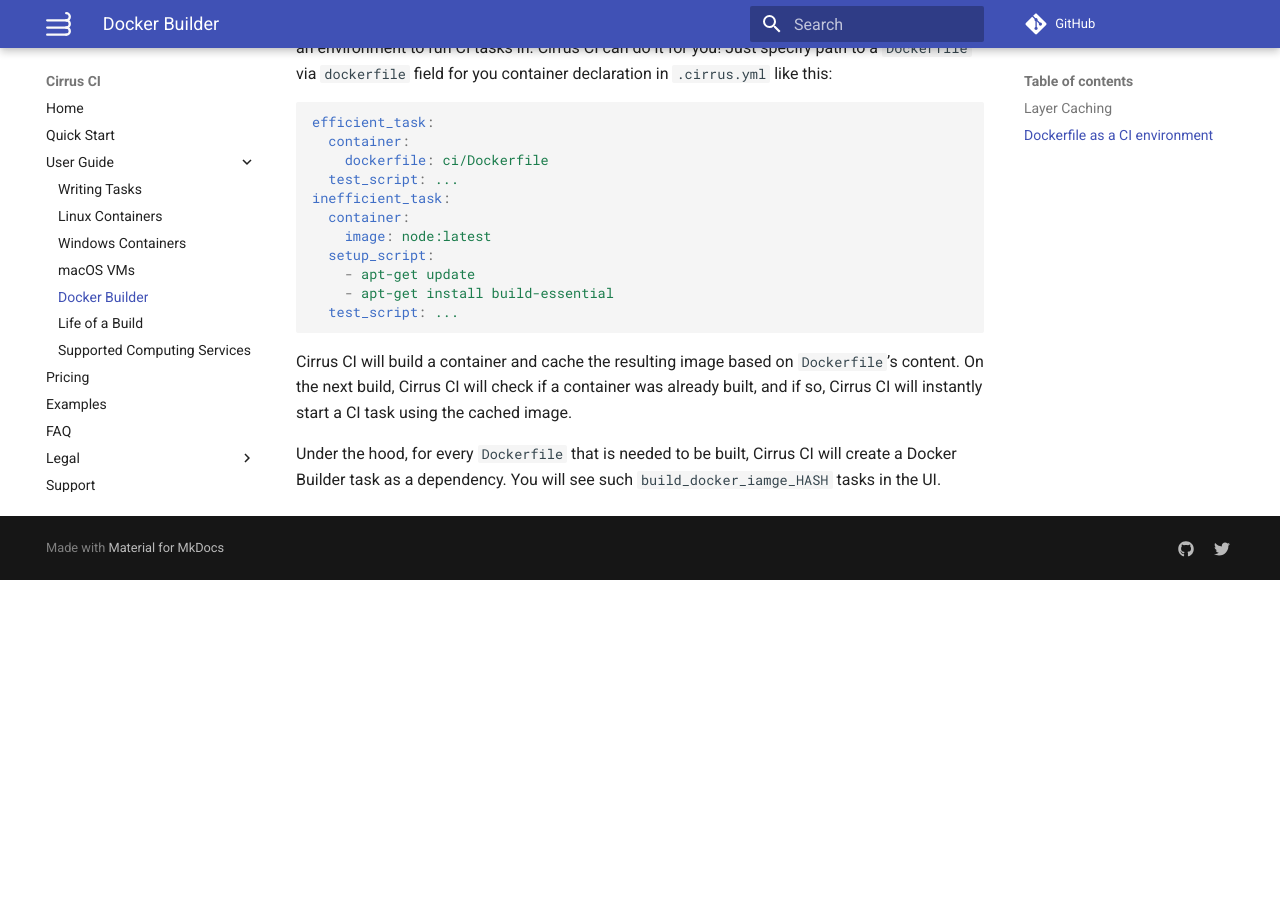
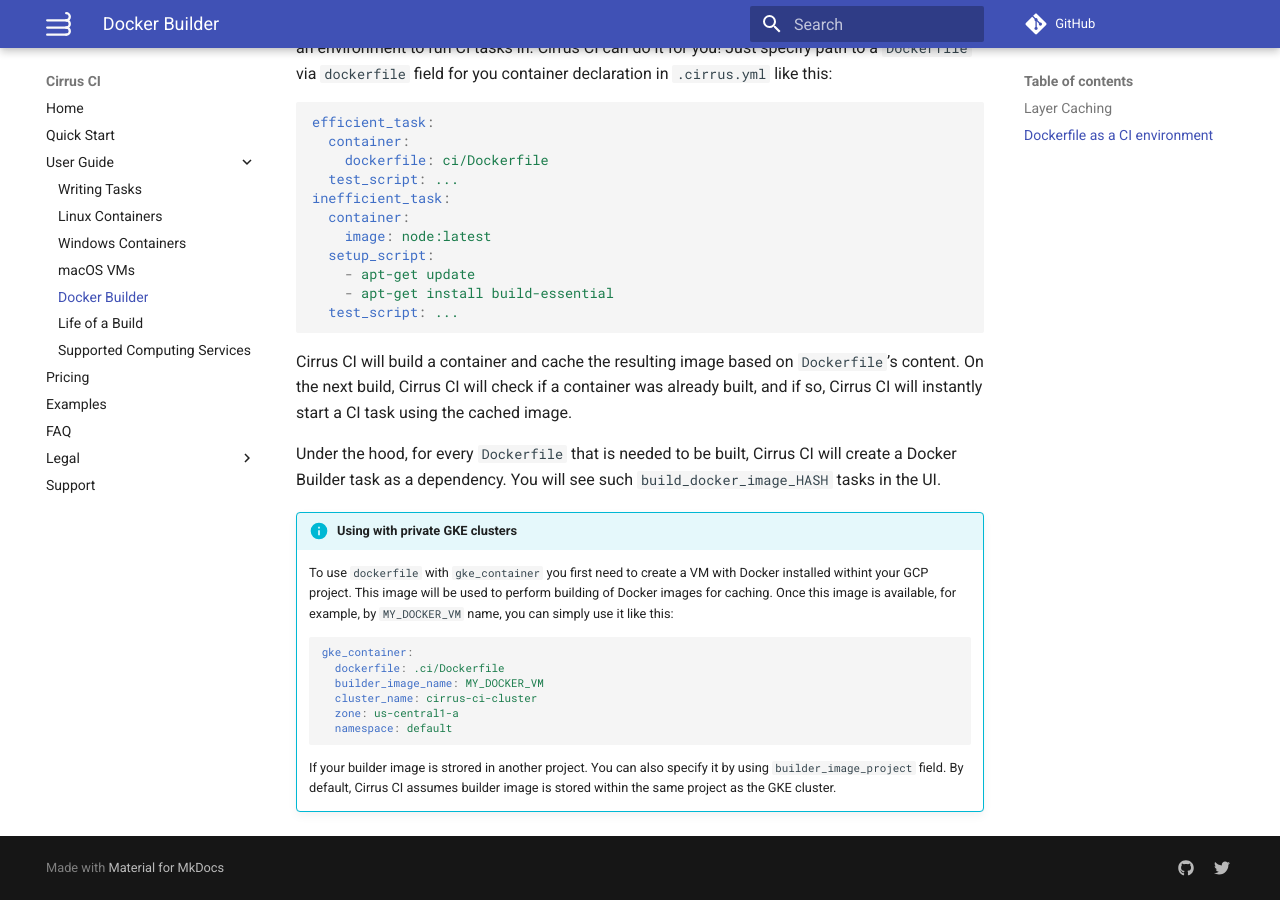
Before and after one commit to cirruslabs/cirrus-ci-docs, an MkDocs documentation site: the page built from docs/guide/docker-builder.md, in a window 1280 px wide and 900 px high, scrolled down 1249 px. Built offline with MkDocs 1.6.1 and Material for MkDocs 9.7.7, drawn with Linux system fonts in a browser that asks for light colours; comment, search, counter and statistics services are not loaded; before the commit the page ends 1829 px from its top, so only the background shows below that.

Commit message:
Using Docker Builder with private GKE clusters

````diff
--- a/docs/guide/docker-builder.md
+++ b/docs/guide/docker-builder.md
@@ -72,4 +72,22 @@ Cirrus CI will build a container and cache the resulting image based on `Dockerf
 Cirrus CI will check if a container was already built, and if so, Cirrus CI will instantly start a CI task using the cached image.
 
 Under the hood, for every `Dockerfile` that is needed to be built, Cirrus CI will create a Docker Builder task as a dependency.
-You will see such `build_docker_iamge_HASH` tasks in the UI.
+You will see such `build_docker_image_HASH` tasks in the UI.
+
+!!! info "Using with private GKE clusters"
+
+    To use `dockerfile` with `gke_container` you first need to create a VM with Docker installed withint your GCP project.
+    This image will be used to perform building of Docker images for caching. Once this image is available, for example, by
+    `MY_DOCKER_VM` name, you can simply use it like this:
+
+    ```yaml
+    gke_container:
+      dockerfile: .ci/Dockerfile
+      builder_image_name: MY_DOCKER_VM
+      cluster_name: cirrus-ci-cluster
+      zone: us-central1-a
+      namespace: default
+    ```
+
+    If your builder image is strored in another project. You can also specify it by using `builder_image_project` field.
+    By default, Cirrus CI assumes builder image is stored within the same project as the GKE cluster.
````
